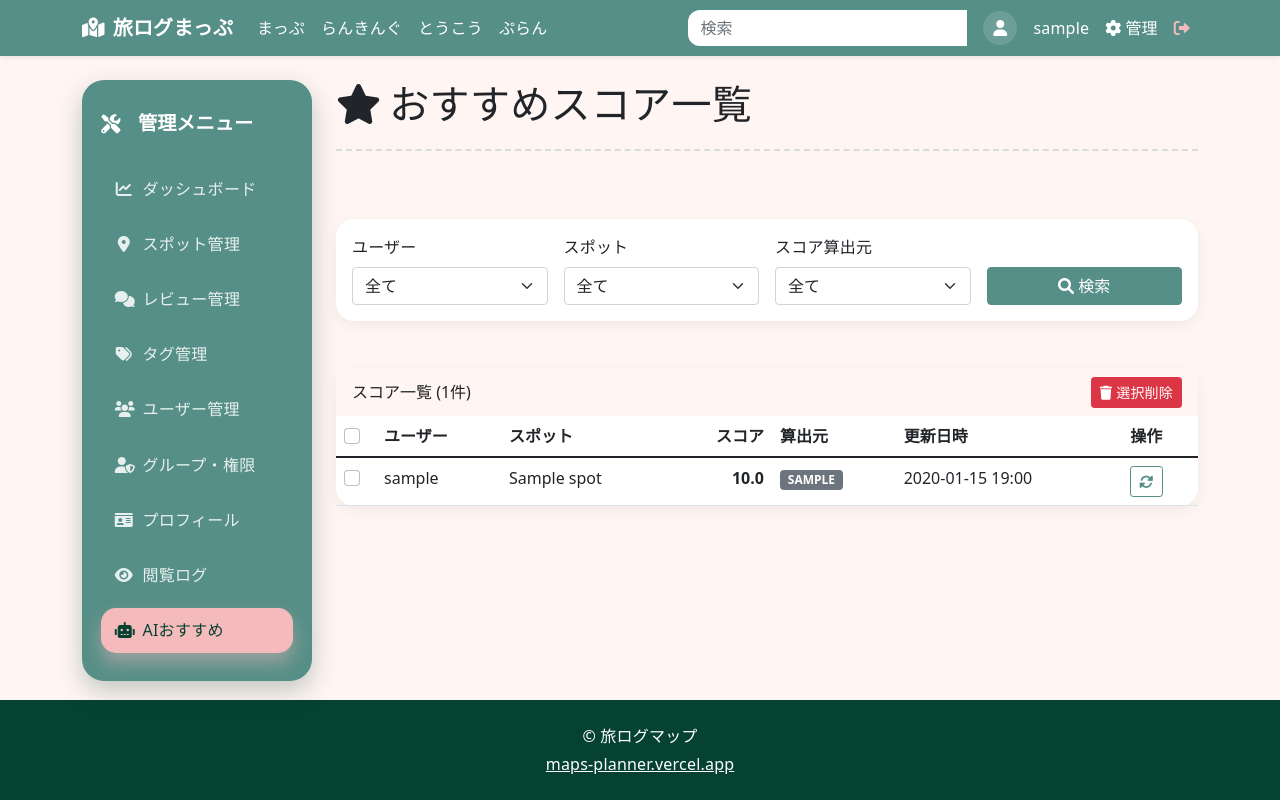
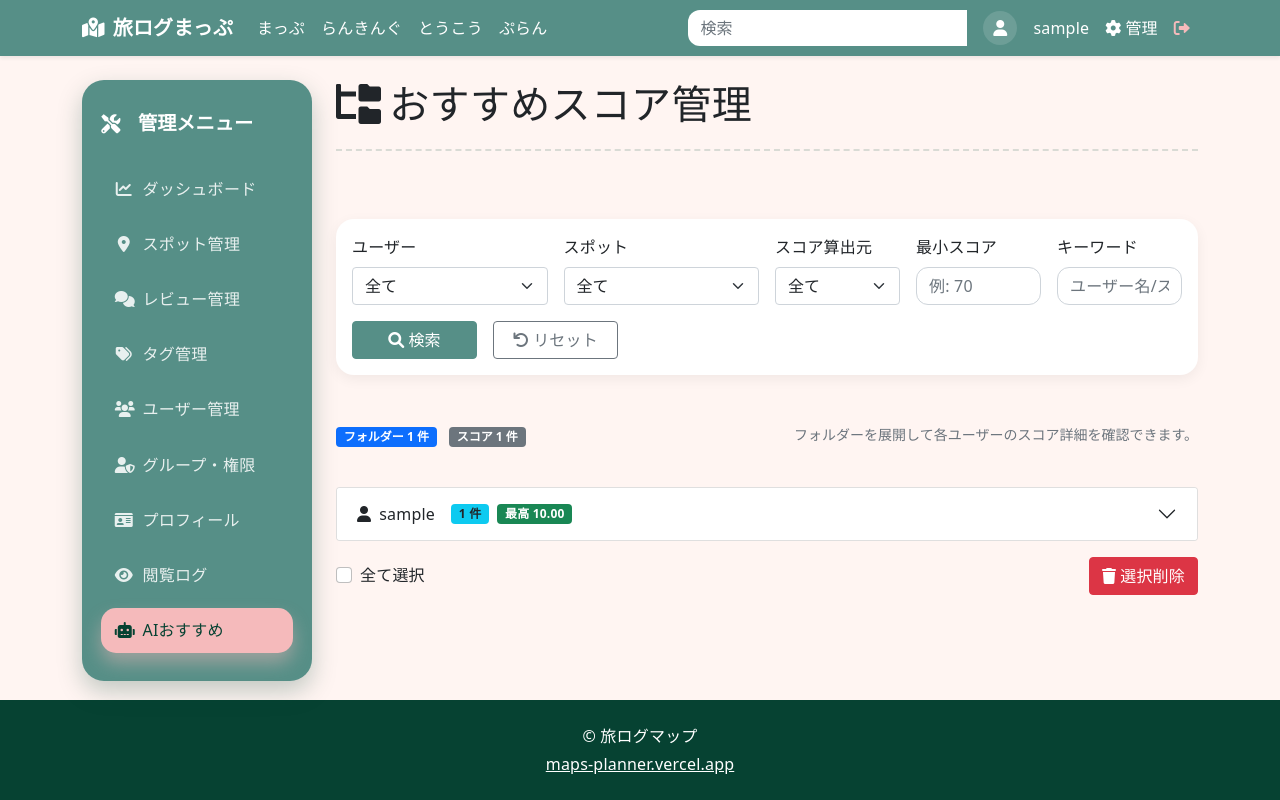
Before and after one commit to Berry7028/TripLog, a Django app: page /manage/recommendations/scores/ in a window 1280 px wide. Run offline with Django 5.2, Linux system fonts and the light colour scheme; a user stored in the database is signed in; tables that the repository leaves empty hold one stand-in row (values such as "Sample post"); some web fonts are replaced.

Commit message:
Refactor recommendation folders and rounding

```diff
--- a/spots/services/recommendation_jobs.py
+++ b/spots/services/recommendation_jobs.py
@@ -218,7 +218,7 @@ def store_recommendation_scores(
             score = float(item['score'])
         except (KeyError, TypeError, ValueError):
             continue
-        cleaned = {'spot_id': spot_id, 'score': score}
+        cleaned = {'spot_id': spot_id, 'score': round(score, 4)}
         if 'reason' in item and isinstance(item['reason'], str):
             cleaned['reason'] = item['reason']
         cleaned_scores.append(cleaned)
@@ -278,6 +278,7 @@ def store_recommendation_scores(
         {
             'scores_saved': saved_count,
             'missing_spot_ids': missing_spot_ids,
+            'decimal_precision': 4,
         }
     )
 
@@ -450,7 +451,7 @@ def _compute_and_store_user_scores(
                     UserRecommendationScore(
                         user=user,
                         spot=spot,
-                        score=score_value,
+                        score=round(float(score_value), 4),
                         source=result.source,
                     )
                 )
@@ -474,4 +475,5 @@ def _compute_and_store_user_scores(
     return {
         'scores_saved': len(scores_to_create),
         'source': result.source,
+        'decimal_precision': 4,
     }
--- a/spots/templates/spots/admin/recommendation_scores.html
+++ b/spots/templates/spots/admin/recommendation_scores.html
@@ -3,7 +3,7 @@
 {% block admin_title %} - おすすめスコア一覧{% endblock %}
 
 {% block admin_header %}
-<h1><i class="fas fa-star me-2"></i>おすすめスコア一覧</h1>
+<h1><i class="fas fa-folder-tree me-2"></i>おすすめスコア管理</h1>
 {% endblock %}
 
 {% block admin_content %}
@@ -17,136 +17,230 @@
         </div>
         {% endfor %}
         {% endif %}
+
+        {% for error in filter_errors %}
+        <div class="alert alert-warning alert-dismissible fade show" role="alert">
+            <i class="fas fa-exclamation-triangle me-2"></i>{{ error }}
+            <button type="button" class="btn-close" data-bs-dismiss="alert"></button>
+        </div>
+        {% endfor %}
     </div>
 </div>
 
 <div class="card mb-4">
     <div class="card-body">
-        <form method="get" class="row g-3">
-            <div class="col-md-3">
+        <form method="get" class="row g-3 align-items-end">
+            <div class="col-lg-3 col-md-6">
                 <label class="form-label">ユーザー</label>
                 <select name="user" class="form-select">
                     <option value="">全て</option>
                     {% for user in users %}
-                    <option value="{{ user.id }}" {% if selected_user == user.id|stringformat:"s" %}selected{% endif %}>
+                    <option value="{{ user.id }}" {% if filters.user == user.id|stringformat:'s' %}selected{% endif %}>
                         {{ user.username }}
                     </option>
                     {% endfor %}
                 </select>
             </div>
-
-            <div class="col-md-3">
+            <div class="col-lg-3 col-md-6">
                 <label class="form-label">スポット</label>
                 <select name="spot" class="form-select">
                     <option value="">全て</option>
                     {% for spot in spots %}
-                    <option value="{{ spot.id }}" {% if selected_spot == spot.id|stringformat:"s" %}selected{% endif %}>
+                    <option value="{{ spot.id }}" {% if filters.spot == spot.id|stringformat:'s' %}selected{% endif %}>
                         {{ spot.title }}
                     </option>
                     {% endfor %}
                 </select>
             </div>
-
-            <div class="col-md-3">
+            <div class="col-lg-2 col-md-6">
                 <label class="form-label">スコア算出元</label>
                 <select name="source" class="form-select">
                     <option value="">全て</option>
                     {% for src in source_choices %}
-                    <option value="{{ src }}" {% if selected_source == src %}selected{% endif %}>
-                        {{ src|upper }}
-                    </option>
+                    <option value="{{ src }}" {% if filters.source == src %}selected{% endif %}>{{ src|upper }}</option>
                     {% endfor %}
                 </select>
             </div>
-
-            <div class="col-md-3">
-                <label class="form-label">&nbsp;</label>
-                <button type="submit" class="btn btn-primary d-block w-100">
+            <div class="col-lg-2 col-md-6">
+                <label class="form-label">最小スコア</label>
+                <input type="number" step="0.01" class="form-control" name="min_score"
+                       value="{{ filters.min_score }}" placeholder="例: 70">
+            </div>
+            <div class="col-lg-2 col-md-6">
+                <label class="form-label">キーワード</label>
+                <input type="text" class="form-control" name="q" value="{{ filters.query }}" placeholder="ユーザー名/スポット名">
+            </div>
+            <div class="col-lg-2 col-md-6 d-grid">
+                <button type="submit" class="btn btn-primary">
                     <i class="fas fa-search me-1"></i>検索
                 </button>
+            </div>
+            <div class="col-lg-2 col-md-6 d-grid">
+                <a href="{% url 'admin_recommendation_scores' %}" class="btn btn-outline-secondary">
+                    <i class="fas fa-undo me-1"></i>リセット
+                </a>
             </div>
         </form>
     </div>
 </div>
 
-<div class="card">
-    <div class="card-header d-flex justify-content-between align-items-center">
-        <span>スコア一覧 ({{ page_obj.paginator.count }}件)</span>
-        <div class="btn-group" role="group">
-            <button type="button" class="btn btn-sm btn-danger" onclick="deleteSelected()">
-                <i class="fas fa-trash me-1"></i>選択削除
+<div class="d-flex justify-content-between align-items-center flex-wrap gap-2 mb-3">
+    <div>
+        <span class="badge bg-primary me-2">フォルダー {{ folder_count }} 件</span>
+        <span class="badge bg-secondary">スコア {{ total_scores }} 件</span>
+    </div>
+    <div class="text-muted small">
+        フォルダーを展開して各ユーザーのスコア詳細を確認できます。
+    </div>
+</div>
+
+<form method="post" id="scoreForm">
+    {% csrf_token %}
+    <input type="hidden" name="action" id="formAction">
+    <input type="hidden" name="user_id" id="formUserId">
+    <input type="hidden" name="filter__user" value="{{ filters.user }}">
+    <input type="hidden" name="filter__spot" value="{{ filters.spot }}">
+    <input type="hidden" name="filter__source" value="{{ filters.source }}">
+    <input type="hidden" name="filter__min_score" value="{{ filters.min_score }}">
+    <input type="hidden" name="filter__query" value="{{ filters.query }}">
+
+    <div class="accordion" id="userScoreAccordion">
+        {% for folder in user_folders %}
+        <div class="accordion-item mb-2">
+            <h2 class="accordion-header" id="heading{{ folder.user.id }}">
+                <button class="accordion-button collapsed" type="button" data-bs-toggle="collapse"
+                        data-bs-target="#folder{{ folder.user.id }}" aria-expanded="false"
+                        aria-controls="folder{{ folder.user.id }}">
+                    <i class="fas fa-user me-2"></i>{{ folder.user.username }}
+                    <span class="badge bg-info text-dark ms-3">{{ folder.score_count }} 件</span>
+                    {% if folder.top_score %}
+                    <span class="badge bg-success ms-2">最高 {{ folder.top_score|floatformat:2 }}</span>
+                    {% endif %}
+                </button>
+            </h2>
+            <div id="folder{{ folder.user.id }}" class="accordion-collapse collapse" aria-labelledby="heading{{ folder.user.id }}"
+                 data-bs-parent="#userScoreAccordion">
+                <div class="accordion-body">
+                    <div class="d-flex justify-content-between align-items-center flex-wrap gap-2 mb-3">
+                        <div class="d-flex flex-wrap gap-2 align-items-center">
+                            <span class="badge bg-info text-dark">{{ folder.score_count }} 件</span>
+                            {% if folder.top_score %}
+                            <span class="badge bg-success">最高 {{ folder.top_score|floatformat:2 }}</span>
+                            {% endif %}
+                            {% if folder.last_updated %}
+                            <span class="badge bg-light text-dark">最終更新 {{ folder.last_updated|date:'Y-m-d H:i' }}</span>
+                            {% endif %}
+                        </div>
+                        <div class="btn-group">
+                            <button type="button" class="btn btn-outline-primary btn-sm"
+                                    onclick="submitUserAction('recalculate_user', {{ folder.user.id }}, '{{ folder.user.username|escapejs }}')">
+                                <i class="fas fa-sync-alt me-1"></i>再計算
+                            </button>
+                            <button type="button" class="btn btn-outline-danger btn-sm"
+                                    onclick="submitUserAction('delete_user_scores', {{ folder.user.id }}, '{{ folder.user.username|escapejs }}')">
+                                <i class="fas fa-trash me-1"></i>フォルダー削除
                             </button>
                         </div>
                     </div>
-    <div class="card-body p-0">
-        <form method="post" id="scoreForm">
-            {% csrf_token %}
-            <input type="hidden" name="action" id="formAction">
 
                     <div class="table-responsive">
-                <table class="table table-hover mb-0">
+                        <table class="table table-hover table-sm align-middle mb-0">
                             <thead>
                                 <tr>
                                     <th style="width: 40px;">
-                                <input type="checkbox" class="form-check-input" id="selectAll">
+                                        <input type="checkbox" class="form-check-input folder-select"
+                                               data-folder="{{ folder.user.id }}">
                                     </th>
-                            <th>ユーザー</th>
                                     <th>スポット</th>
-                            <th class="text-end">スコア</th>
-                            <th>算出元</th>
-                            <th>更新日時</th>
-                            <th>操作</th>
+                                    <th class="text-end" style="width: 120px;">スコア</th>
+                                    <th style="width: 130px;">算出元</th>
+                                    <th style="width: 160px;">更新日時</th>
+                                    <th>推薦理由</th>
                                 </tr>
                             </thead>
                             <tbody>
-                        {% for score in scores %}
+                                {% for entry in folder.scores %}
                                 <tr>
                                     <td>
-                                <input type="checkbox" class="form-check-input score-checkbox"
-                                       name="selected" value="{{ score.id }}">
-                            </td>
-                            <td>{{ score.user.username }}</td>
-                            <td>{{ score.spot.title }}</td>
-                            <td class="text-end">
-                                <strong>{{ score.score|floatformat:1 }}</strong>
+                                        <input type="checkbox" class="form-check-input score-checkbox score-checkbox-{{ folder.user.id }}"
+                                               name="selected" value="{{ entry.id }}">
                                     </td>
                                     <td>
-                                <span class="badge bg-{% if score.source == 'api' %}success{% elif score.source == 'fallback' %}warning{% else %}secondary{% endif %}">
-                                    {{ score.source|upper }}
+                                        <a href="{% url 'spot_detail' entry.spot_id %}" target="_blank" rel="noopener" class="link-primary">
+                                            {{ entry.spot_title }}
+                                        </a>
+                                    </td>
+                                    <td class="text-end">
+                                        <strong>{{ entry.score|floatformat:2 }}</strong>
+                                    </td>
+                                    <td>
+                                        <span class="badge bg-{% if entry.source == 'api' %}success{% elif entry.source == 'fallback' %}warning text-dark{% else %}secondary{% endif %}">
+                                            {{ entry.source|upper }}
                                         </span>
                                     </td>
-                            <td>{{ score.updated_at|date:"Y-m-d H:i" }}</td>
+                                    <td>{{ entry.updated_at|date:'Y-m-d H:i' }}</td>
                                     <td>
-                                <button type="button" class="btn btn-sm btn-outline-primary"
-                                        onclick="recalculateUser({{ score.user.id }}, '{{ score.user.username }}')">
-                                    <i class="fas fa-sync-alt"></i>
-                                </button>
-                            </td>
-                        </tr>
-                        {% empty %}
-                        <tr>
-                            <td colspan="7" class="text-center text-muted py-4">
-                                スコアがありません
+                                        {% if entry.reason %}
+                                        <span class="text-muted small">{{ entry.reason }}</span>
+                                        {% else %}
+                                        <span class="text-muted small">-</span>
+                                        {% endif %}
                                     </td>
                                 </tr>
                                 {% endfor %}
                             </tbody>
                         </table>
                     </div>
-        </form>
                 </div>
             </div>
+        </div>
+        {% empty %}
+        <div class="border rounded p-5 text-center text-muted">
+            おすすめスコアがまだ保存されていません。
+        </div>
+        {% endfor %}
+    </div>
 
-{% if page_obj.paginator.num_pages > 1 %}
-<nav class="mt-3">
-    {% include 'spots/admin/pagination.html' %}
-</nav>
+    {% if user_folders %}
+    <div class="d-flex justify-content-between align-items-center flex-wrap gap-2 mt-3">
+        <div class="form-check">
+            <input type="checkbox" class="form-check-input" id="selectAll">
+            <label class="form-check-label" for="selectAll">全て選択</label>
+        </div>
+        <button type="button" class="btn btn-danger" onclick="deleteSelected()">
+            <i class="fas fa-trash me-1"></i>選択削除
+        </button>
+    </div>
     {% endif %}
+</form>
 
 <script>
-document.getElementById('selectAll').addEventListener('change', function() {
+const scoreForm = document.getElementById('scoreForm');
+const selectAll = document.getElementById('selectAll');
+
+if (selectAll) {
+    selectAll.addEventListener('change', function() {
         const checkboxes = document.querySelectorAll('.score-checkbox');
-    checkboxes.forEach(cb => cb.checked = this.checked);
+        checkboxes.forEach(cb => {
+            cb.checked = this.checked;
+        });
+        document.querySelectorAll('.folder-select').forEach(folderCheckbox => {
+            folderCheckbox.checked = this.checked;
+        });
+    });
+}
+
+document.querySelectorAll('.folder-select').forEach(folderCheckbox => {
+    folderCheckbox.addEventListener('change', function() {
+        const folderId = this.dataset.folder;
+        const targets = document.querySelectorAll(`.score-checkbox-${folderId}`);
+        targets.forEach(cb => {
+            cb.checked = this.checked;
+        });
+        if (!this.checked && selectAll) {
+            selectAll.checked = false;
+        }
+    });
 });
 
 function deleteSelected() {
@@ -157,22 +251,23 @@ function deleteSelected() {
     }
     if (confirm(`${selected.length}件のスコアを削除しますか?`)) {
         document.getElementById('formAction').value = 'delete_selected';
-        document.getElementById('scoreForm').submit();
+        scoreForm.submit();
     }
 }
 
-function recalculateUser(userId, username) {
-    if (confirm(`${username} のスコアを再計算しますか?`)) {
-        const form = document.createElement('form');
-        form.method = 'post';
-        form.innerHTML = `
-            {% csrf_token %}
-            <input type="hidden" name="action" value="recalculate_user">
-            <input type="hidden" name="user_id" value="${userId}">
-        `;
-        document.body.appendChild(form);
-        form.submit();
+function submitUserAction(action, userId, username) {
+    let message = '';
+    if (action === 'recalculate_user') {
+        message = `${username} のスコアを再計算しますか?`;
+    } else if (action === 'delete_user_scores') {
+        message = `${username} のフォルダー内のスコアを全て削除しますか?`;
     }
+    if (message && !confirm(message)) {
+        return;
+    }
+    document.getElementById('formAction').value = action;
+    document.getElementById('formUserId').value = userId;
+    scoreForm.submit();
 }
 </script>
 {% endblock %}
```
Also changed, not shown: spots/admin_views.py (+168 -29 lines), spots/services/analytics.py (+11 -4 lines). Lines whose indentation alone changed are shown as unchanged.
